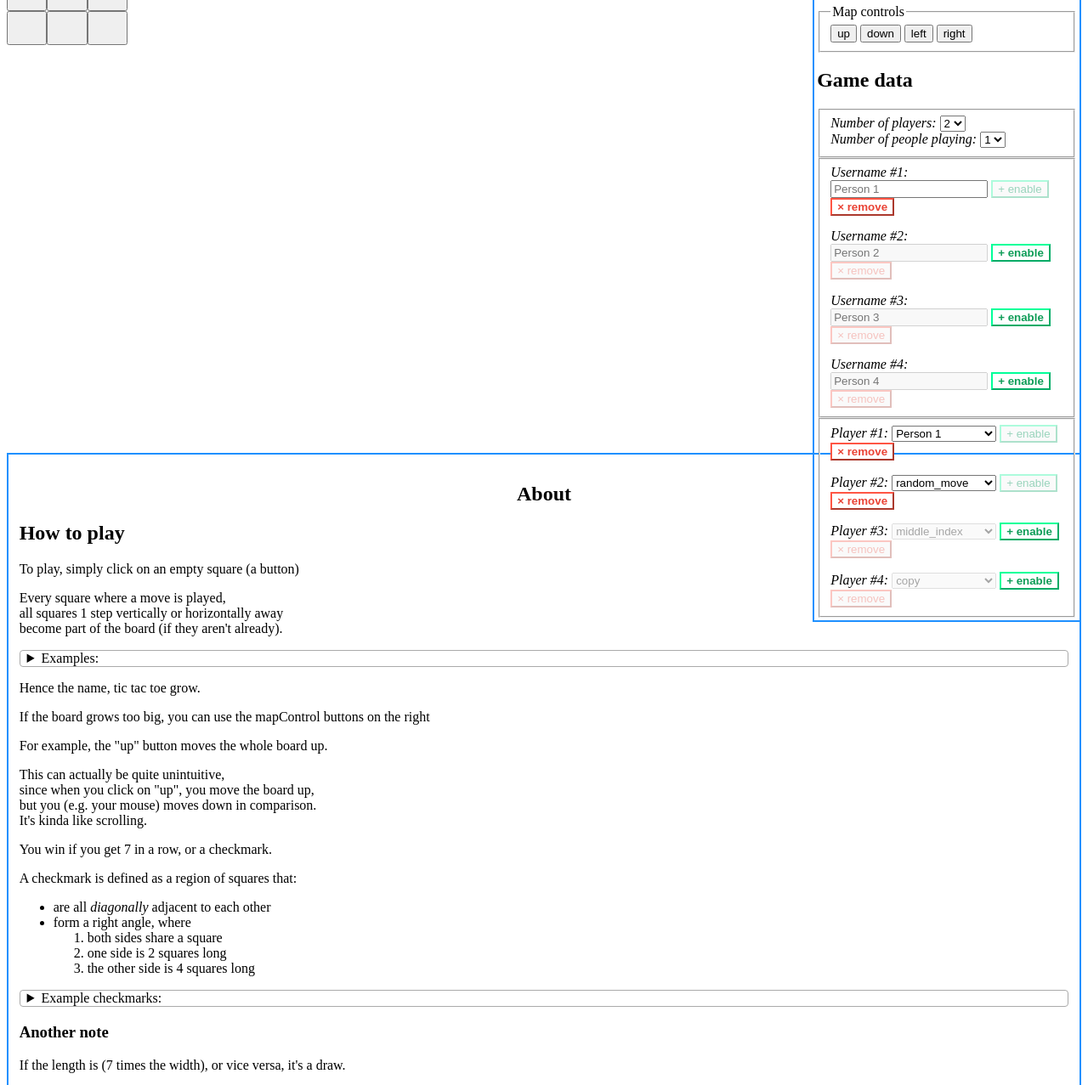
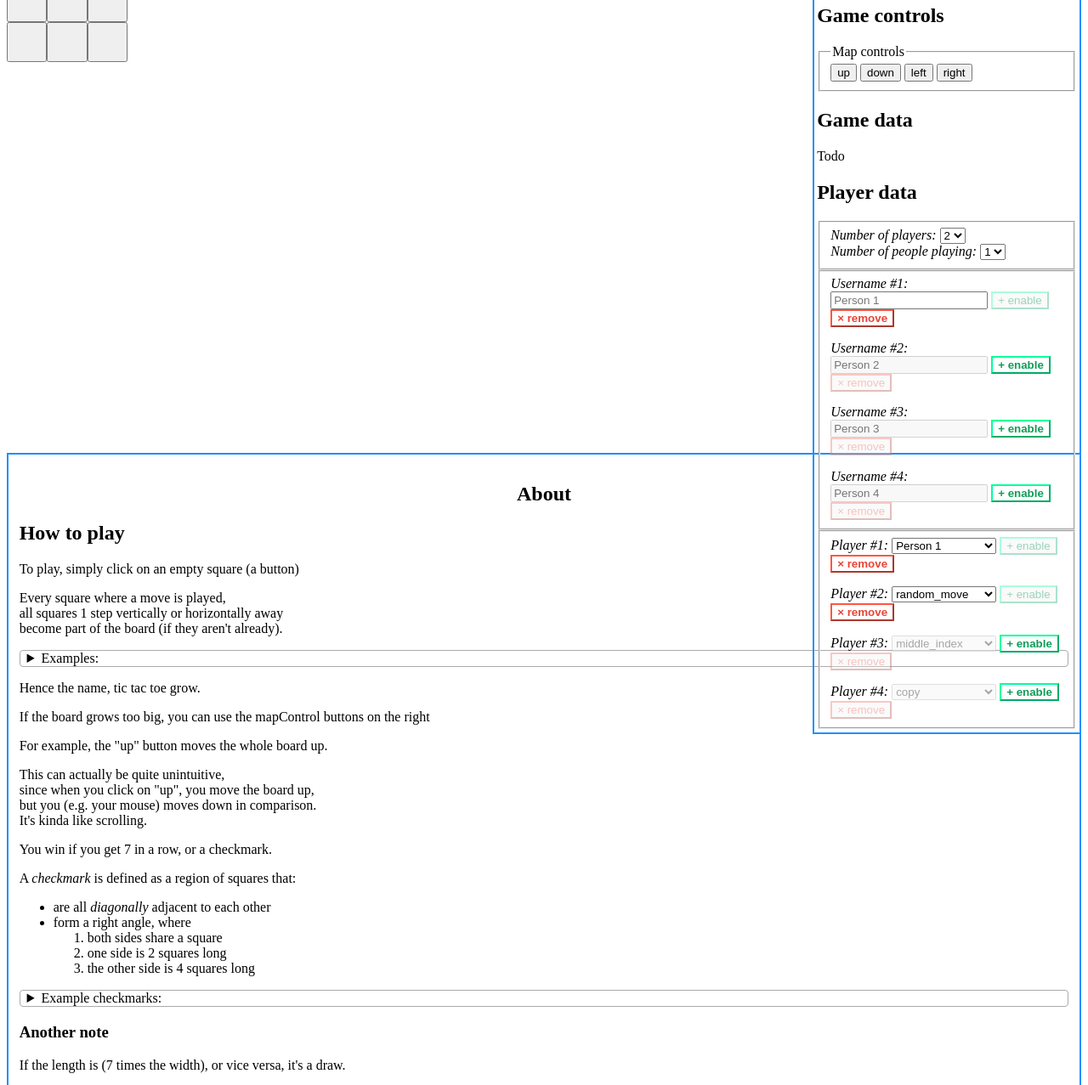
Before and after one commit to icecream17/tic-tac-toe-grow-for-website, a plain HTML site: page game.html in a window 1280 px wide. Shown: the part 75-1352 px from the top of the page at 85% size. Drawn offline with Linux system fonts and the light colour scheme.

Commit message:
start to work on gamedata options and stuff

```diff
--- a/game.html
+++ b/game.html
@@ -14,6 +14,7 @@
          <h1>Tic tac toe grow!</h1>
          <!-- Make this section a flexbox or grid -->
          <section id="gameControls">
+            <h2>Game controls</h2>
             <fieldset id="mapControls">
                <legend>Map controls</legend>
                <button type="button" class="mapControl">up</button>
@@ -26,6 +27,21 @@
          <section id="gameData">
             <h2>Game data</h2>
             <!-- Add width and height and turns and more here -->
+            <p id = "boardDimensions">Todo</p>
+
+            <!-- Maybe could use this instead
+                  <input type="number" placeholder="2" step="1" min="2" max="4"
+                         list="validNumberOfPlayerValues" autocomplete="off">
+                  </input>
+                  <datalist id="validNumberOfPlayerValues">
+                     <option value="2" selected>
+                     <option value="3">
+                     <option value="4">
+                  </datalist>
+                 but it suggests only "3" when 3 is the number which doesn't help.
+            -->
+
+            <h2>Player data</h2>
             <fieldset id="countFields">
                <label id="playerAmountLabel">
                   <var>Number of players: </var>
@@ -197,7 +213,7 @@
          but you (e.g. your mouse) moves down in comparison.<br>
          It's kinda like scrolling.</p>
       <p>You win if you get 7 in a row, or a checkmark.</p>
-      <p>A checkmark is defined as a region of squares that:</p>
+      <p>A <dfn>checkmark</dfn> is defined as a region of squares that:</p>
       <ul>
          <li>are all <em>diagonally</em> adjacent to each other</li>
          <li>form a right angle, where
```
